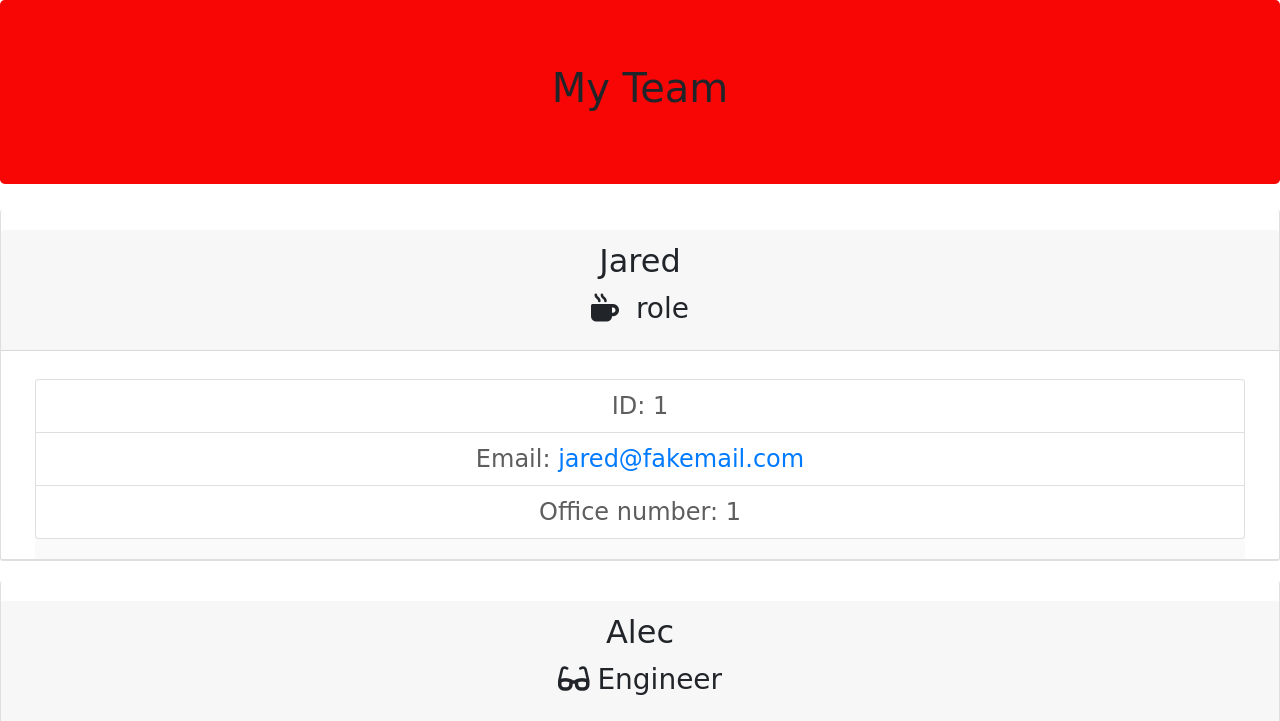
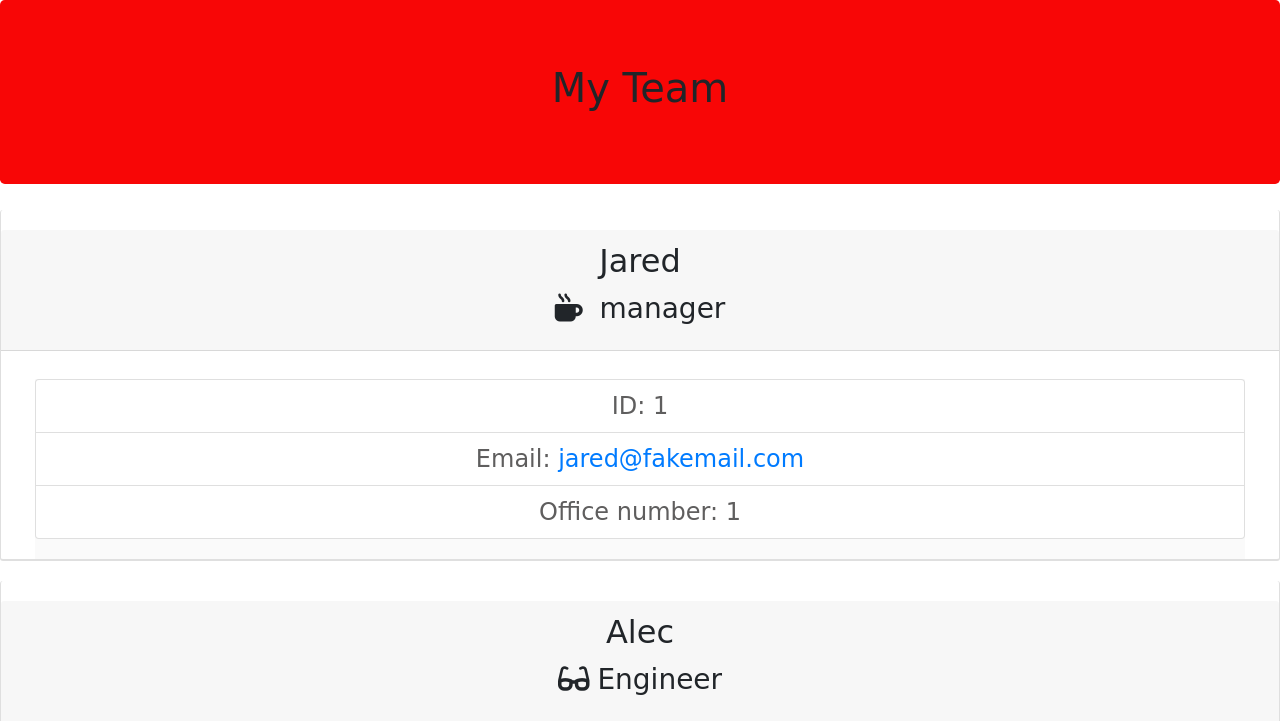
Before and after one commit to NeamenD/Generat-Team-Profil, a website: page Assets/output/team.html in a window 1280 px wide. Shown: the top 721 px of the page. Drawn offline with nearby package versions, Linux system fonts and the light colour scheme; files that its build step writes are made by us from their sources.

Commit message:
team.htm

```diff
--- a/Assets/output/team.html
+++ b/Assets/output/team.html
@@ -32,7 +32,7 @@
     <div class="card employee-card">
         <div class="card-header">
             <h2 class="card-title"> Jared </h2>
-            <h3 class="card-title"><i class="fas fa-mug-hot mr-2"></i> role </h3>
+            <h3 class="card-title"><i class="fas fa-mug-hot mr-2"></i> manager </h3>
         </div>
         <div class="card-body">
             <ul class="list-group">
```
Also changed, not shown: Assets/image/fixed mty team.JPG (added).
